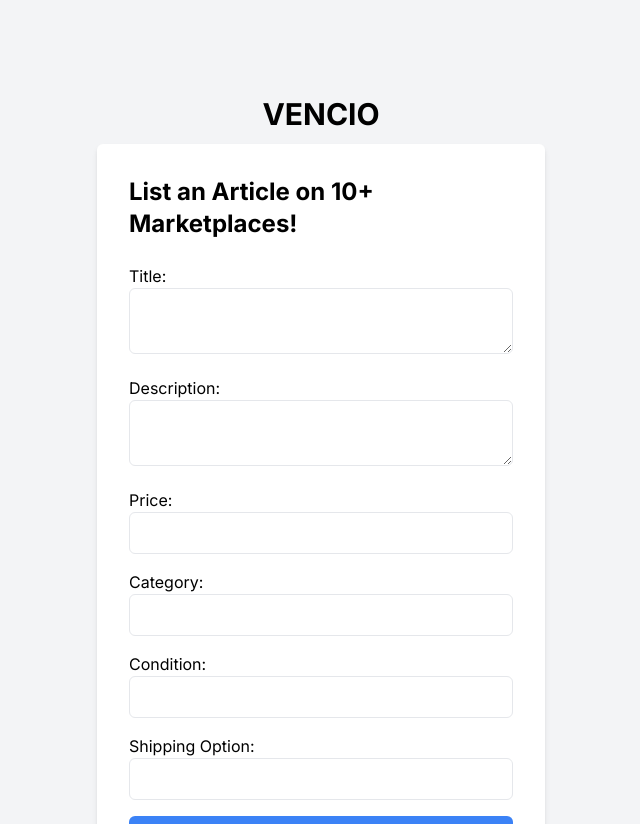
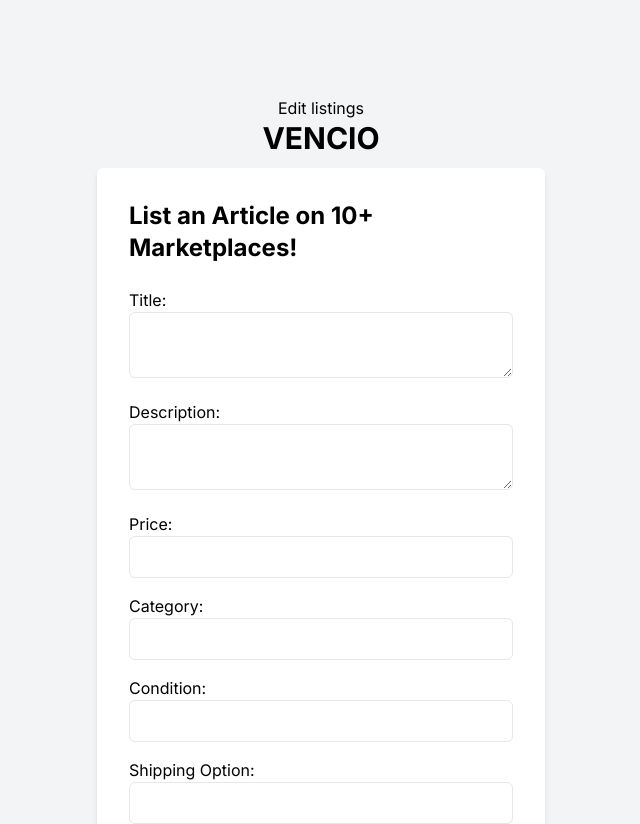
Before and after one commit to JulianGrafen/vencio-prototype-frontend, a Next.js app: page / in a window 1280 px wide. Shown: the top 824 px of the page, without its empty margins (319-959 px from the left). Built offline with nearby package versions, Linux system fonts and the light colour scheme.

Commit message:
fix: added link to editlistings

```diff
--- a/app/loginAndRegister/page.tsx
+++ b/app/loginAndRegister/page.tsx
@@ -15,7 +15,7 @@
 
 
 
-  const router = useRouter(); // Use useRouter here
+  const router = useRouter();
 
   const handleRegister = async () => {
     try {
@@ -24,7 +24,6 @@
         headers: {
           'Content-Type': 'application/json',
         },
-
         body: JSON.stringify({ name: registerName, password: registerPassword, email: registerEmail }),
 
       });
@@ -49,9 +48,11 @@
 
 
   const handleLogin = async () => {
+    router.push("/editlistings");
     console.log("click");
 
     try {
+
       const response = await fetch('http://localhost:5000/auth/login', {
         method: 'POST',
         headers: {
@@ -65,7 +66,6 @@
       if (response.ok) {
         setLoginToken(data.access_token);
 
-        router.push('/home');
         console.log('Login successful. Token:', data.access_token);
       } else {
         console.error('Login failed:', data.error);
--- a/app/page.tsx
+++ b/app/page.tsx
@@ -1,5 +1,6 @@
 "use client";
 
+import { useRouter } from 'next/navigation';
 import React, { useState } from 'react';
 
 export default function ListArticle() {
@@ -13,6 +14,8 @@
     userId:'',
   });
 
+  const router = useRouter();
+
   const handleChange = (e:any) => {
     const storedUserId = localStorage.getItem('userId')??"";
     console.log(storedUserId);
@@ -24,6 +27,11 @@
       userId: storedUserId
     }));
   };
+
+  const handleClick =()=> {
+    router.push("/editlistings")
+  }
+
 
   const handleSubmit = async (e:any) => {
     e.preventDefault();
@@ -52,7 +60,17 @@
 
   return (
 
+
     <main className="flex min-h-screen flex-col items-center justify-center p-24 bg-gray-100">
+      <ul className=''>
+        <li >
+          <button
+          onClick={handleClick}>
+            Edit listings
+          </button>
+        </li>
+
+      </ul>
       <h1 className='text-3xl font-bold mb-3'>VENCIO</h1>
       <div className="max-w-md w-full bg-white p-8 rounded-md shadow-md">
         <h1 className="text-2xl font-bold mb-6">List an Article on 10+ Marketplaces!</h1>
@@ -117,7 +135,6 @@
             />
           </label>
           <button
-
             type="submit"
             className="bg-blue-500 text-white py-2 rounded-md hover:bg-blue-600 transition-all"
           >
```
